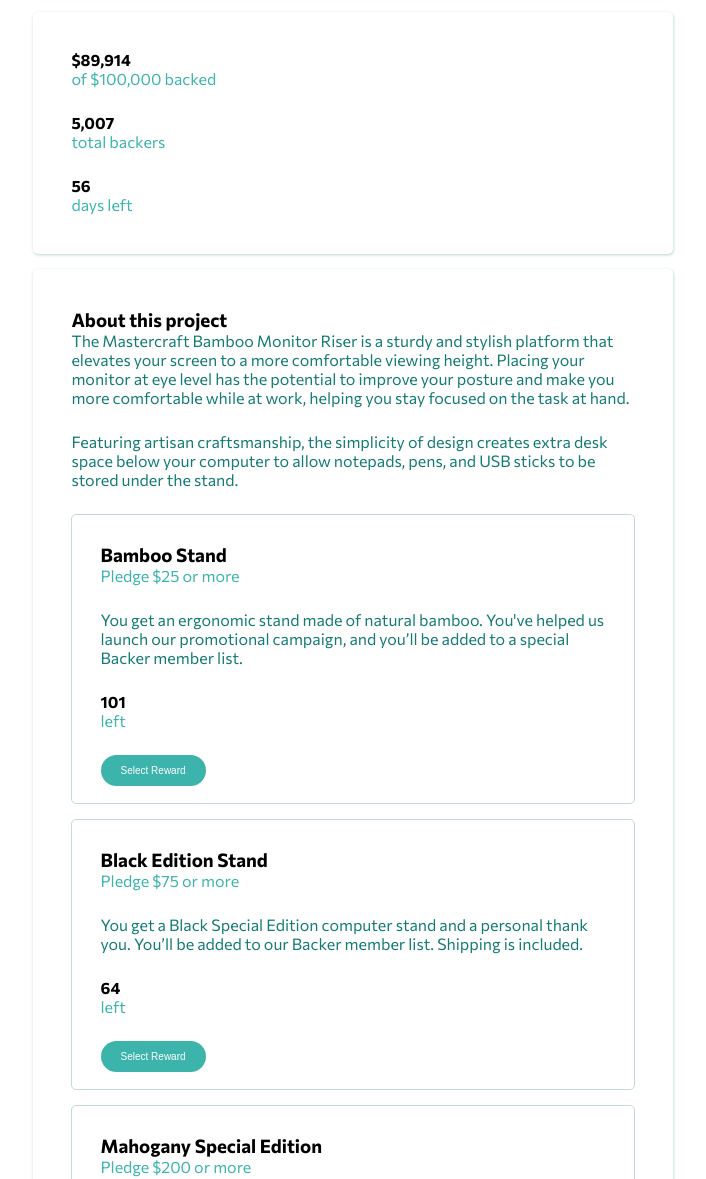
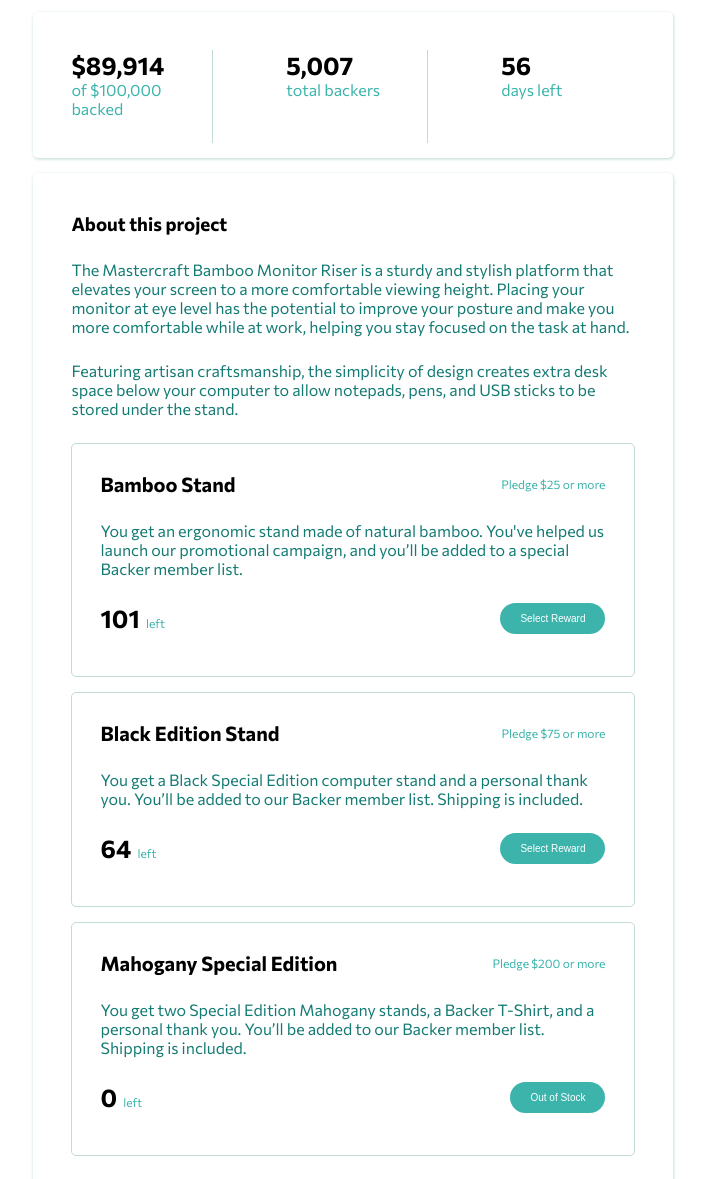
Before and after one commit to joaovictorsn/page-of-crowdfund, a plain HTML site: page index.html in a window 1280 px wide. Shown: the part 564-1743 px from the top of the page, without its empty margins (287-993 px from the left). Drawn offline with Linux system fonts and the light colour scheme.

Commit message:
Body was finished, with his cards, buttons and others things.One thing was missing, which was the bookmarket button

```diff
--- a/index.css/button.css
+++ b/index.css/button.css
@@ -26,6 +26,13 @@
     margin-bottom: 35px;
 }
 
+.btn-btn-card-01{
+    border-style: none;
+    border-radius: 40px;
+    font-size: 12px;
+    text-align: end;
+}
+
 .btn-card-03 {
     font-size: 10px;
     padding-left: 20px;
@@ -33,13 +40,5 @@
     padding-bottom: 10px;
     padding-top: 10px;
     border-radius: 30px;
-}
-
-.btn-btn-card-01{
-    border-style: none;
-    border-radius: 40px;
-    font-size: 12px;
-    text-align: end;
-
 
 }
--- a/index.css/font_style.css
+++ b/index.css/font_style.css
@@ -11,3 +11,22 @@
     font-size: 16px;
 
 }
+
+.font-left-pledge{
+    font-size: 12px;
+    color: hsl(176, 50%, 47%);
+    padding-top: 5px;
+}
+
+.font-style-card-02-03{
+    font-size: 20px;
+}
+
+.fonte-h3-card{
+    margin-bottom: 25px;
+}
+
+.font-numbers-card-03{
+    font-size: 25px;
+    margin-right: 3px;
+}
--- a/index.css/main.css
+++ b/index.css/main.css
@@ -9,7 +9,7 @@
     margin-bottom: 15px;
 }
 
-.card-02{
+.card-02-03{
     background-color: #fff;
     margin-left: 25%;
     margin-right: 25%;
@@ -31,3 +31,29 @@
     padding-bottom: 3%;
     margin-bottom: 15px;
 }
+
+.content-card-card-03-description{
+    display: flex;
+    flex-direction: row;
+    justify-content: space-between;
+    margin-bottom: 25px;
+}
+
+.content-card-02{
+    display: flex;
+    flex-direction: row;
+    justify-content: space-between;
+
+}
+
+.content-card-02-goal{
+    border-right: 1px solid hsl(175, 25%, 81%);
+    padding-right: 5%;
+    flex: 33%;
+    margin-right: 13%;
+
+}
+
+.content-card-02-last-goal{
+    flex: 33%;
+}
--- a/index.html
+++ b/index.html
@@ -56,18 +56,27 @@
 
     </section>
 
-    <section class="card-02">
-      <strong>$89,914</strong>
+    <section class="card-02-03 content-card-02">
+
+      <div class="content-card-02-goal">
+        <strong class="font-numbers-card-03">$89,914</strong>
         <p class="font-style-02">of $100,000 backed</p>
-      <strong>5,007</strong>
+      </div>
+
+      <div class="content-card-02-goal">
+        <strong class="font-numbers-card-03">5,007</strong>
         <p class="font-style-02">total backers</p>
-      <strong>56</strong>
+      </div>
+
+      <div class="content-card-02-last-goal">
+        <strong class="font-numbers-card-03">56</strong>
         <p class="font-style-02">days left</p>
+      </div>
     </section>
 
-    <section class="card-02">
+    <section class="card-02-03">
 
-      <h3>About this project</h3>
+      <h3 class="font-style-h3-card-02 fonte-h3-card">About this project</h3>
 
       <p class="font-style-01">
         The Mastercraft Bamboo Monitor Riser is a sturdy and stylish platform that elevates your screen
@@ -81,36 +90,66 @@
       </p>
 
       <div class="content-card-card-03">
-        <h3>Bamboo Stand</h3>
-        <p class="font-style-02">Pledge $25 or more</p>
+
+        <div class="content-card-card-03-description">
+          <h3 class="font-style-card-02-03">Bamboo Stand</h3>
+          <p class="font-left-pledge">Pledge $25 or more</p>
+        </div>
+
         <p class="font-style-01">
           You get an ergonomic stand made of natural bamboo. You've helped us launch our promotional campaign, and
           you’ll be added to a special Backer member list.
         </p>
-        <strong>101</strong> <p class="font-style-02">left</p>
+
+        <div class="content-card-card-03-description">
+          <span>
+            <strong class="font-numbers-card-03">101</strong> <span class="font-left-pledge">left</span>
+          </span>
+
           <button class="btn btn-card-03">Select Reward</button>
+        </div>
       </div>
 
       <div class="content-card-card-03">
-        <h3>Black Edition Stand</h3>
-        <p class="font-style-02">Pledge $75 or more</p>
+
+        <div class="content-card-card-03-description">
+          <h3 class="font-style-card-02-03">Black Edition Stand</h3>
+          <p class="font-left-pledge">Pledge $75 or more</p>
+        </div>
+
         <p class="font-style-01">
           You get a Black Special Edition computer stand and a personal thank you. You’ll be added to our Backer
           member list. Shipping is included.
         </p>
-        <strong>64</strong>  <p class="font-style-02">left</p>
+
+        <div class="content-card-card-03-description">
+          <span>
+            <strong class="font-numbers-card-03">64</strong>  <span class="font-left-pledge">left</span>
+          </span>
+
           <button class="btn btn-card-03">Select Reward</button>
+        </div>
       </div>
 
       <div class="content-card-card-03">
-        <h3>Mahogany Special Edition</h3>
-        <p class="font-style-02">Pledge $200 or more</p>
+
+        <div class="content-card-card-03-description">
+          <h3 class="font-style-card-02-03">Mahogany Special Edition</h3>
+          <p class="font-left-pledge">Pledge $200 or more</p>
+        </div>
+
         <p class="font-style-01">
           You get two Special Edition Mahogany stands, a Backer T-Shirt, and a personal thank you. You’ll be added
           to our Backer member list. Shipping is included.
         </p>
-        <strong>0</strong>  <p class="font-style-02">left</p>
+
+        <div class="content-card-card-03-description">
+          <span>
+            <strong class="font-numbers-card-03">0</strong>  <span class="font-left-pledge">left</span>
+          </span>
+
           <button class="btn btn-card-03">Out of Stock</button>
+        </div>
       </div>
     </section>
     <!-- Selection modal start -->
```
Lines whose indentation alone changed are shown as unchanged.
